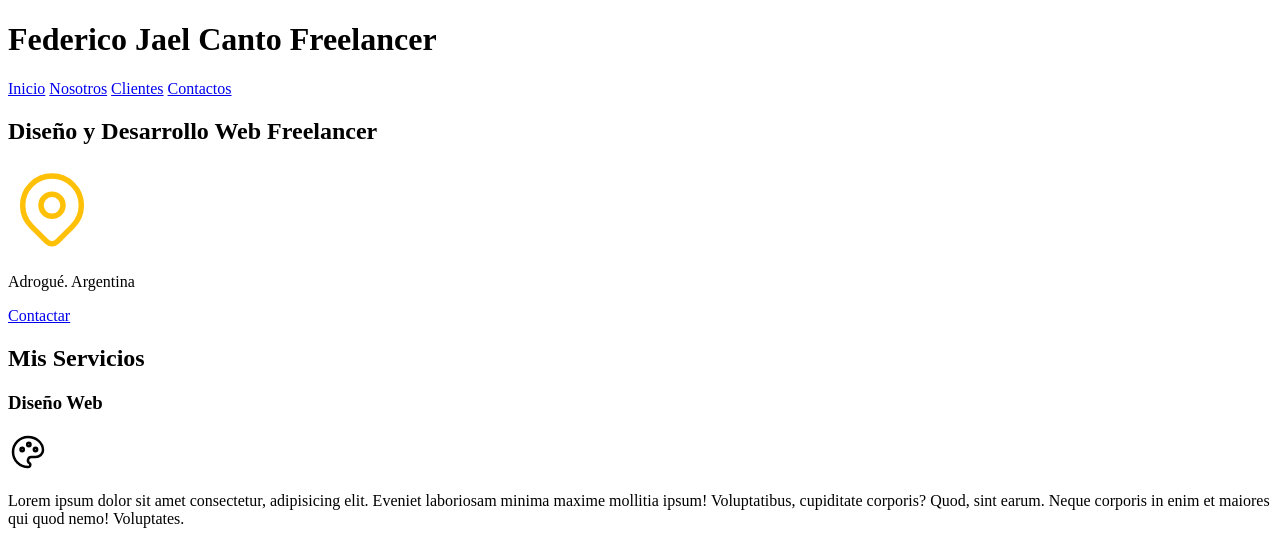
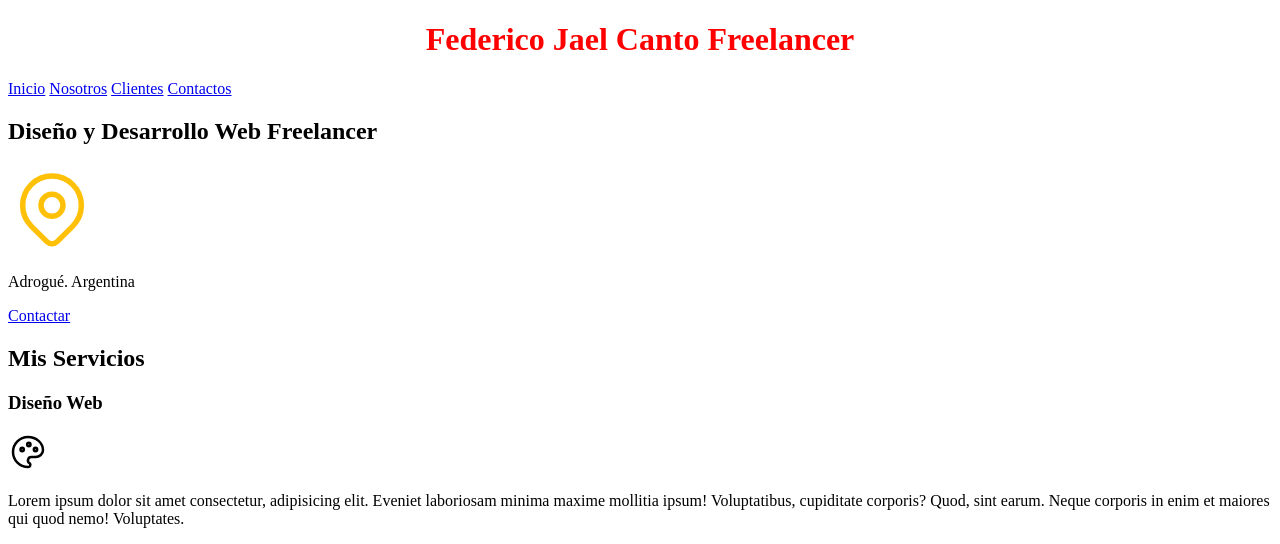
Before and after one commit to Fedejael/CCJ-DWC, a plain HTML site: page SITIO FREELANCER/index.html in a window 1280 px wide. Shown: the top 544 px of the page. Drawn offline with Linux system fonts and the light colour scheme.

Commit message:
Primeros pasos con CSS y creando un archivo externo para el CSS

```diff
--- /dev/null
+++ b/SITIO FREELANCER/css/styles.css
@@ -0,0 +1,4 @@
+h1 {
+    text-align: center;
+    color: red;
+}
--- a/SITIO FREELANCER/index.html
+++ b/SITIO FREELANCER/index.html
@@ -4,6 +4,8 @@
     <meta charset="UTF-8">
     <meta name="viewport" content="width=device-width, initial-scale=1.0">
     <title>Diseñador Freelancer</title>
+    <link rel="preload" href="css/styles.css" as="style">
+    <link rel="stylesheet" href="css/styles.css">
 </head>
 <body>
     <header>
```
